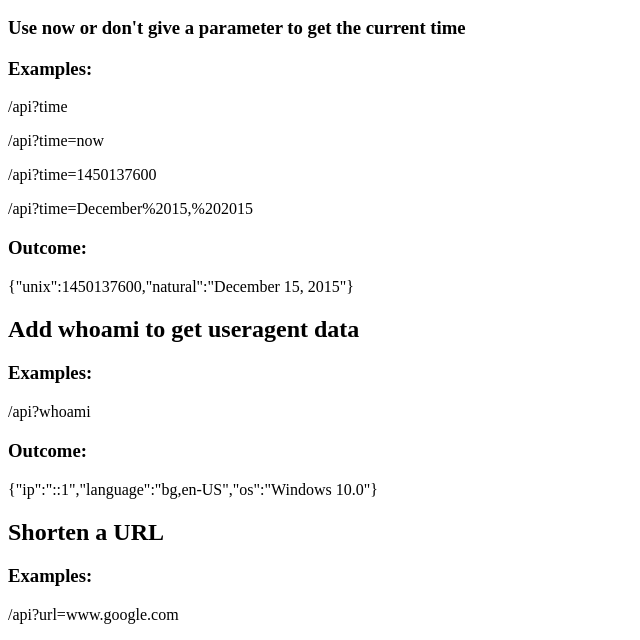
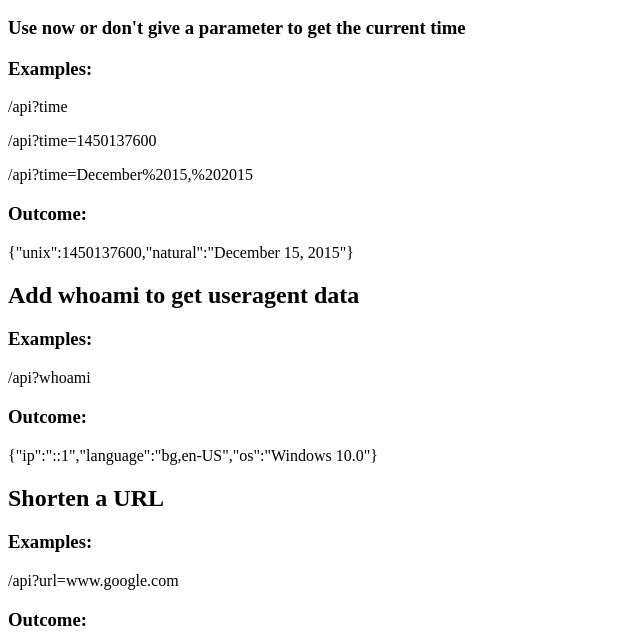
Before and after one commit to mkarabashev/restful-api-example, a website: page app/views/index.html in a window 1280 px wide. Shown: the part 139-779 px from the top of the page, without its empty margins (0-640 px from the left). Drawn offline with Linux system fonts and the light colour scheme.

Commit message:
removed duplicate time option

```diff
--- a/app/views/index.html
+++ b/app/views/index.html
@@ -18,7 +18,6 @@
       <h3>Examples:</h3>
       <div class='inner-container'>
         <p class='example'>/api?time</p>
-        <p class='example'>/api?time=now</p>
         <p class='example'>/api?time=1450137600</p>
         <p class='example'>/api?time=December%2015,%202015</p>
       </div>
```
